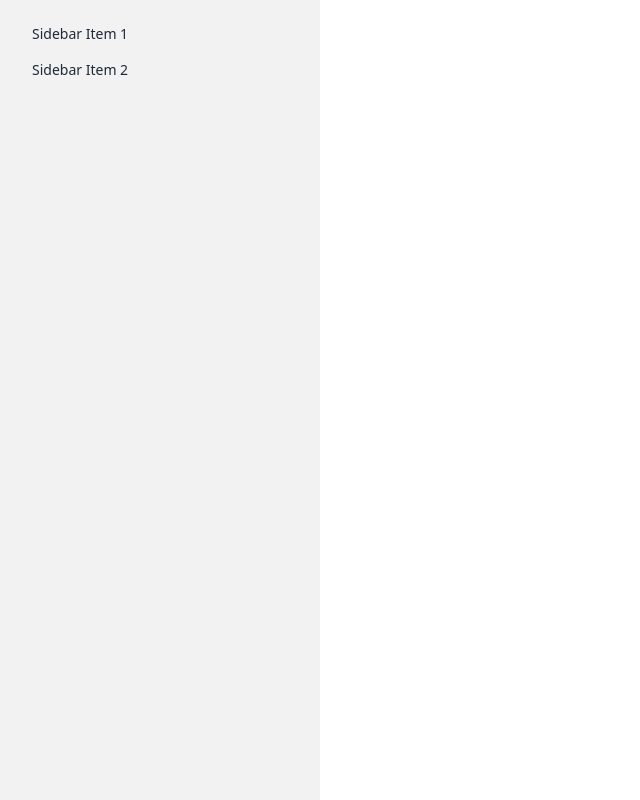
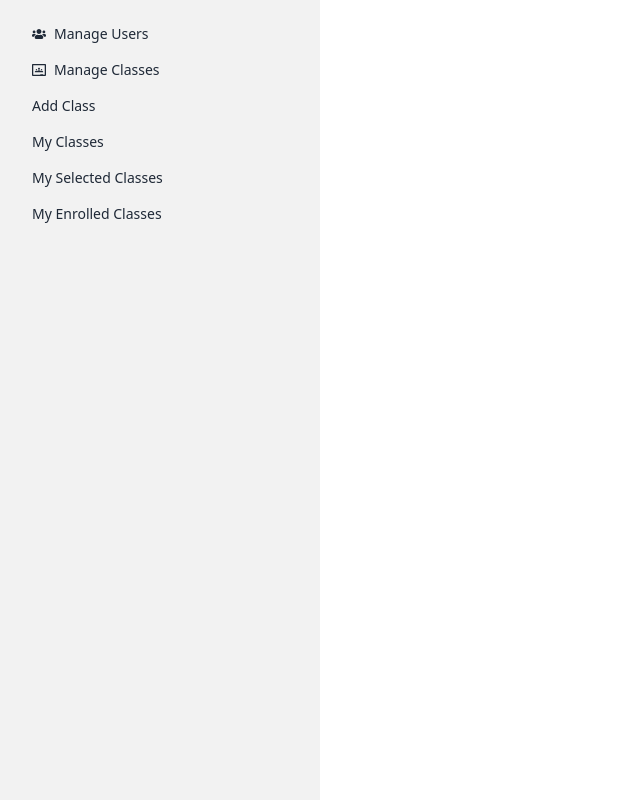
Before and after one commit to mdyasin7636/sportwing-client, a React (Vite) app: page /dashboard in a window 1280 px wide. Shown: the whole page, without its empty margins (0-640 px from the left). Built offline with nearby package versions, Linux system fonts and the light colour scheme; no server answers.

Commit message:
routes updated

```diff
--- a/src/Layouts/Dashboard.jsx
+++ b/src/Layouts/Dashboard.jsx
@@ -1,4 +1,6 @@
-import { Outlet } from "react-router-dom";
+import { Link, Outlet } from "react-router-dom";
+import { FaUsers,  } from 'react-icons/fa';
+import { SiGoogleclassroom,  } from 'react-icons/si';
 
 const Dashboard = () => {
     return (
@@ -13,8 +15,24 @@ const Dashboard = () => {
     <label htmlFor="my-drawer-2" className="drawer-overlay"></label>
     <ul className="menu p-4 w-80 h-full bg-base-200 text-base-content">
       {/* Sidebar content here */}
-      <li><a>Sidebar Item 1</a></li>
-      <li><a>Sidebar Item 2</a></li>
+      <li>
+        <Link to='/dashboard/manageUsers'><FaUsers/>Manage Users</Link>
+      </li>
+      <li>
+        <Link to='/dashboard/manageClasses'><SiGoogleclassroom/>Manage Classes</Link>
+      </li>
+      <li>
+        <Link to='/dashboard/addClass'>Add Class</Link>
+      </li>
+      <li>
+        <Link to='/dashboard/myClasses'>My Classes</Link>
+      </li>
+      <li>
+        <Link to='/dashboard/mySelectedClasses'>My Selected Classes</Link>
+      </li>
+      <li>
+        <Link to='/dashboard/myEnrolledClasses'>My Enrolled Classes</Link>
+      </li>
     </ul>
 
   </div>
--- a/src/Pages/Dashboard/AddClass/AddClass.jsx
+++ b/src/Pages/Dashboard/AddClass/AddClass.jsx
@@ -2,7 +2,7 @@
 const AddClass = () => {
     return (
         <div>
-            <h2>add class</h2>
+            <h2>instructor add class</h2>
         </div>
     );
 };
--- a/src/Pages/Login/Login.jsx
+++ b/src/Pages/Login/Login.jsx
@@ -81,7 +81,7 @@ const Login = () => {
               </label>
             </div>
             <div className="form-control mt-6">
-              <button className="btn btn-primary">Login</button>
+              <input className="btn btn-primary" type="submit" value="Login" />
             </div>
             <div className="divider">OR</div>
           </form>
--- a/src/Pages/Register/Register.jsx
+++ b/src/Pages/Register/Register.jsx
@@ -136,7 +136,7 @@ const Register = () => {
               </label>
             </div>
             <div className="form-control mt-6">
-              <button className="btn btn-primary">Register</button>
+              <input className="btn btn-primary" type="submit" value="Register" />
             </div>
             <div className="divider">OR</div>
           </form>
```
Also changed, not shown: src/Routes/Routes.jsx (+6 -6 lines).
